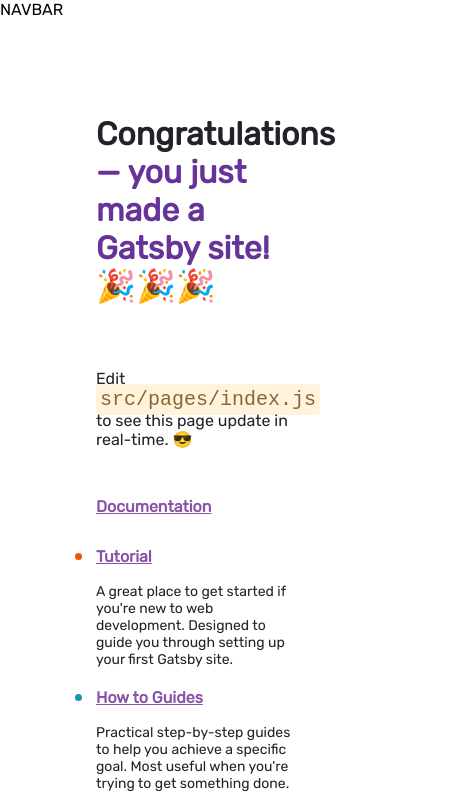
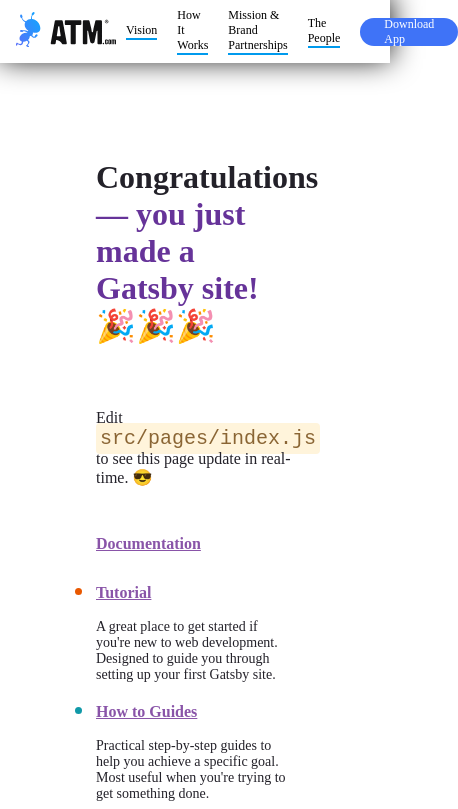
Before and after one commit to Samboozle/atm-test, a Gatsby site: page / in a window 390 px wide. Shown: the top 809 px of the page, 458 px wide, since content can reach past the window. Built offline with nearby package versions, Linux system fonts and the light colour scheme; Gatsby itself is replaced by a stand-in of ours.

Commit message:
Working through Navbar development; desktop/tablet variant complete

```diff
--- a/gatsby-config.js
+++ b/gatsby-config.js
@@ -3,7 +3,17 @@
     title: "ATM Test",
   },
   plugins: [
-    "gatsby-plugin-postcss",
+    {
+      resolve: "gatsby-plugin-postcss",
+      options: {
+        postcssOptions: {
+          plugins: [
+            require("autoprefixer"),
+            require("postcss-preset-env")({ stage: 0 })
+          ]
+        }
+      }
+    },
     "gatsby-plugin-sharp",
     "gatsby-transformer-sharp",
     {
@@ -14,5 +24,13 @@
       },
       __key: "images",
     },
+    {
+      resolve: "gatsby-plugin-react-svg",
+      options: {
+        rule: {
+          include: /images/
+        }
+      }
+    }
   ],
 };
--- a/package.json
+++ b/package.json
@@ -18,11 +18,14 @@
     "@fontsource/rubik": "^4.2.0",
     "gatsby": "^2.32.3",
     "gatsby-image": "^2.11.0",
+    "gatsby-plugin-anchor-links": "^1.2.1",
     "gatsby-plugin-postcss": "^3.7.0",
+    "gatsby-plugin-react-svg": "^3.0.0",
     "gatsby-plugin-sharp": "^2.14.1",
     "gatsby-source-filesystem": "^2.11.0",
     "gatsby-transformer-sharp": "^2.12.0",
     "postcss": "^8.2.5",
+    "postcss-preset-env": "^6.7.0",
     "react": "^16.13.1",
     "react-dom": "^16.13.1"
   }
--- a/src/components/index.js
+++ b/src/components/index.js
@@ -1,5 +1,7 @@
 import Layout from "./layout";
+import ThePeople from "./the-people";
 
 export {
-  Layout
+  Layout,
+  ThePeople
 }
--- a/src/components/layout.js
+++ b/src/components/layout.js
@@ -2,7 +2,7 @@
 import Footer from "./footer";
 import Join from "./join";
 import Navbar from "./navbar";
-import "@fontsource/rubik";
+import "@fontsource/rubik/variable.css";
 
 export default ({ children }) => {
   return (
--- a/src/components/navbar.js
+++ b/src/components/navbar.js
@@ -1,5 +1,30 @@
 import React from "react";
+import { Link } from "gatsby";
+import { AnchorLink } from "gatsby-plugin-anchor-links";
+import { ATMLogo } from "../images";
 
 export default _ => {
-  return <nav className="navbar">NAVBAR</nav>;
+  const linkTo = ([ content, to ]) => <AnchorLink to={ to } className="link">{ content }</AnchorLink>;
+  const links = [
+    ["Vision", "/#Vision"],
+    ["How It Works", "/#HowItWorks"],
+    ["Mission & Brand Partnerships", "/#MissionBrands"],
+    ["The People", "/#People"]
+  ].map(linkTo);
+
+  return (
+    <nav className="navbar">
+      <div className="container">
+        <AnchorLink to="/">
+          <ATMLogo />
+        </AnchorLink>
+        <div className="link-region">
+          { links }
+        </div>
+        <Link className="btn" style={{ marginLeft: "10px" }}>
+          Download App
+        </Link>
+      </div>
+    </nav>
+  );
 }
--- /dev/null
+++ b/src/images/index.js
@@ -0,0 +1,5 @@
+import ATMLogo from "./Logo.svg";
+
+export {
+  ATMLogo
+}
--- a/src/styles/global.css
+++ b/src/styles/global.css
@@ -1,13 +1,85 @@
+@custom-selector :--heading h1, h2, h3, h4, h5, h6;
+@custom-media --sm (max-width: 767px);
+@custom-media --md (min-width: 768px) and (max-width: 992px);
+
+* {
+  box-sizing: border-box;
+}
+
 body {
-  font-family: "Rubik", sans-serif;
+  font-family: "RubikVariable";
   width: 100%;
   height: 100%;
   margin: 0;
 }
 
+:--heading {
+  color: white;
+}
+
+/* utility classes */
+
+.container {
+  width: 100%;
+  max-width: 1320px;
+  display: flex;
+  align-items: center;
+
+  @media (--md) {
+    padding: 0px 40px;
+    width: 100%;
+  };
+
+}
+
+
+/* component/section classes */
+
 .navbar {
-  position: sticky;
+  position: relative;
   top: 0;
+  box-shadow: 0 -4px 30px #000;
+  padding: 0.5rem 1rem;
+
+  & .link-region {
+    display: flex;
+    margin-left: auto;
+    align-items: center;
+  };
+
+  /* @media (--sm) {
+    box-shadow: none;
+  } */
+}
+
+.link {
+  margin: 0px 10px;
+  height: 50%;
+  font-size: 12px;
+  border-bottom: 2px solid #009AED;
+  text-decoration: none;
+  color: black;
+}
+
+.btn {
+  display: flex;
+  align-items: center;
+  padding: 0px 24px;
+  height: 28px;
+  color: white;
+  border-radius: 18px;
+  font-size: 12px;
+  background-color: #3F73F7;
+}
+
+.people {
+  background-image: linear-gradient(201.87deg, #07AEFF 1.35%, #3F73F7 114.28%);
+
+  & h3 {
+    text-align: center;
+    font-size: 36px;
+    font-weight: 700;
+  }
 }
 
 .join-us {
@@ -15,5 +87,5 @@
 }
 
 .foot {
-  background-color: 242424;
+  background-color: #242424;
 }
```
Also changed, not shown: src/images/Logo.svg (added), 1 other file.
